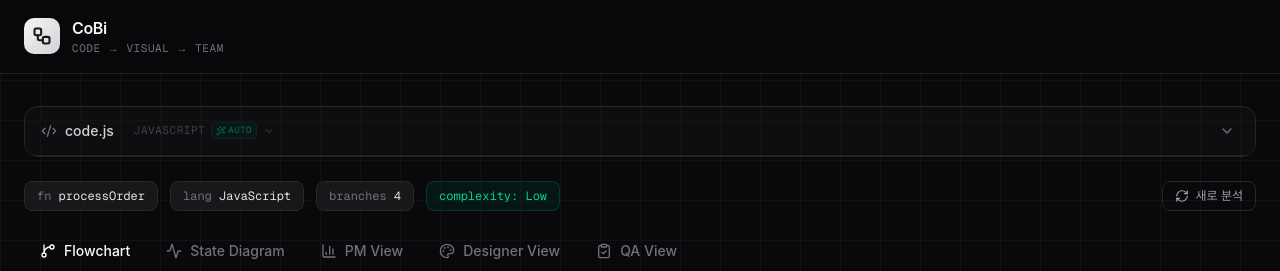
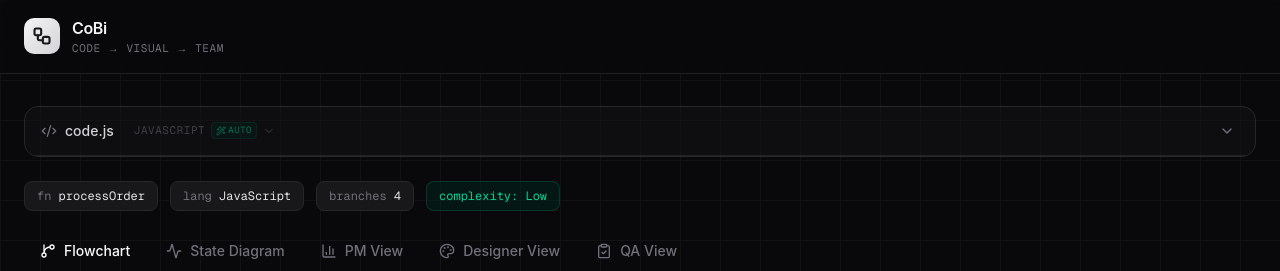
Before and after one commit to mal0070/cobi-frontend, a Next.js app: page / in a window 1280 px wide. Both pictures are taken after a click on the button "분석하기". Shown: the top 271 px of the page. Built offline with nearby package versions, Linux system fonts and the light colour scheme.

Commit message:
design: 새로 분석 버튼 디자인 변경

```diff
--- a/components/views/ResultView.tsx
+++ b/components/views/ResultView.tsx
@@ -232,7 +232,6 @@ interface ResultViewProps {
 export default function ResultView({ selectedRoles, activeTab, onTabChange, onReset, currentLangLabel }: ResultViewProps) {
   return (
     <section className="space-y-5">
-      <div className="flex items-center justify-between flex-wrap gap-3">
       <div className="flex items-center gap-3 flex-wrap">
         <div className="px-3 py-1.5 rounded-md bg-zinc-900 border border-zinc-800 text-xs font-mono">
           <span className="text-zinc-500">fn </span>
@@ -249,14 +248,6 @@ export default function ResultView({ selectedRoles, activeTab, onTabChange, onRe
         <div className="px-3 py-1.5 rounded-md bg-emerald-950/40 border border-emerald-900/60 text-xs font-mono text-emerald-400">
           complexity: {MOCK_RESULT.meta.complexity}
         </div>
-        </div>
-        <button
-          onClick={onReset}
-          className="flex items-center gap-1.5 px-3 py-1.5 rounded-md border border-zinc-800 hover:border-zinc-700 hover:bg-zinc-900 text-xs text-zinc-400 transition-colors"
-        >
-          <RefreshCw className="w-3.5 h-3.5" />
-          새로 분석
-        </button>
       </div>
 
       <div className="flex items-center gap-1 border-b border-zinc-800 overflow-x-auto">
@@ -456,6 +447,14 @@ export default function ResultView({ selectedRoles, activeTab, onTabChange, onRe
           </div>
         )}
       </div>
+
+      <button
+        onClick={onReset}
+        className="w-full py-4 rounded-xl border border-zinc-700 text-zinc-200 font-medium text-sm hover:border-zinc-500 hover:bg-zinc-900 hover:text-white transition-all flex items-center justify-center gap-2 group"
+      >
+        <RefreshCw className="w-4 h-4 group-hover:rotate-180 transition-transform duration-300" />
+        새로 분석하기
+      </button>
     </section>
   );
 }
```
Lines whose indentation alone changed are shown as unchanged.
